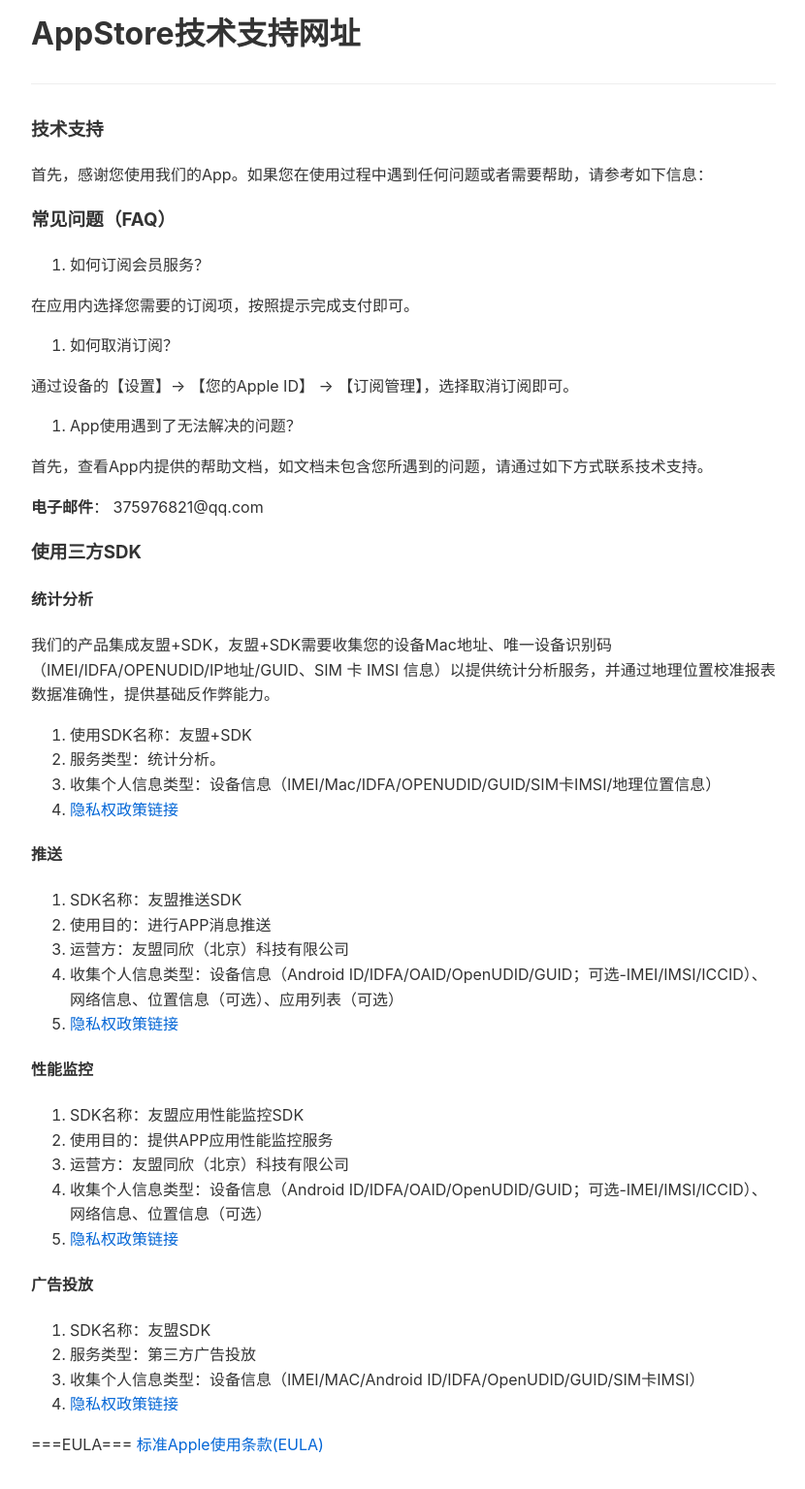
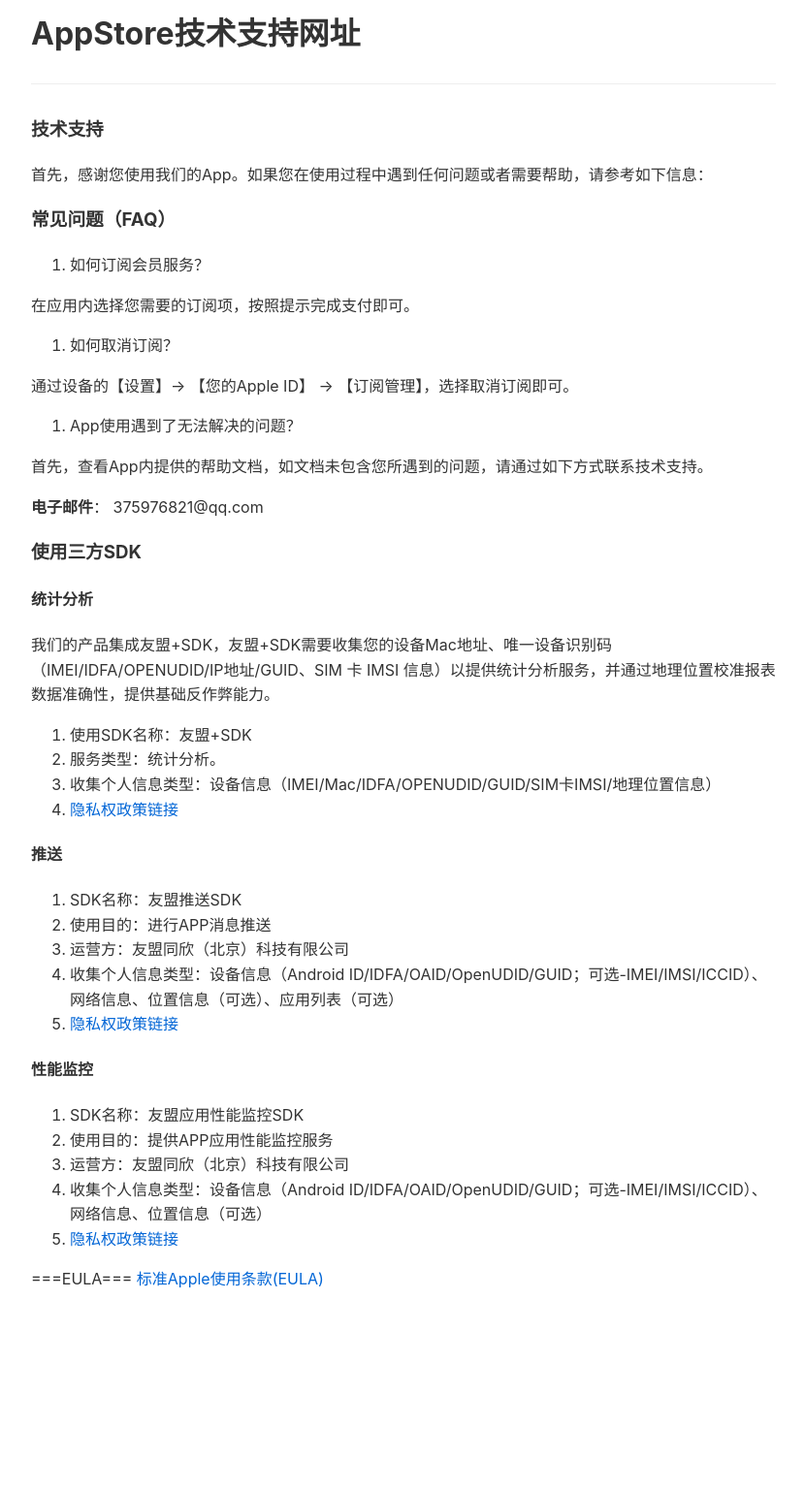
Before and after one commit to iBlackStone/iblackstone.github.io, a Jekyll site: the page built from setword/privacy.md, in a window 1280 px wide. Shown: the whole page at 97% size, without its empty margins (224-1054 px from the left). Built offline with Jekyll 4.4.1, drawn with Linux system fonts in a browser that asks for light colours; after the commit the page ends 1365 px from its top, so only the background shows below that.

Commit message:
conteng update

```diff
--- a/setword/privacy.md
+++ b/setword/privacy.md
@@ -50,11 +50,6 @@
 4. 收集个人信息类型：设备信息（Android ID/IDFA/OAID/OpenUDID/GUID；可选-IMEI/IMSI/ICCID）、网络信息、位置信息（可选）
 5. [隐私权政策链接](https://www.umeng.com/page/policy)
 
-#### 广告投放
-1. SDK名称：友盟SDK
-2. 服务类型：第三方广告投放
-3. 收集个人信息类型：设备信息（IMEI/MAC/Android ID/IDFA/OpenUDID/GUID/SIM卡IMSI）
-4. [隐私权政策链接](https://www.umeng.com/page/policy)
 
 ===EULA===
 [标准Apple使用条款(EULA)](https://www.apple.com/legal/internet-services/itunes/dev/stdeula/)
```
Also changed, not shown: setword/privacyen.md (+0 -5 lines).
